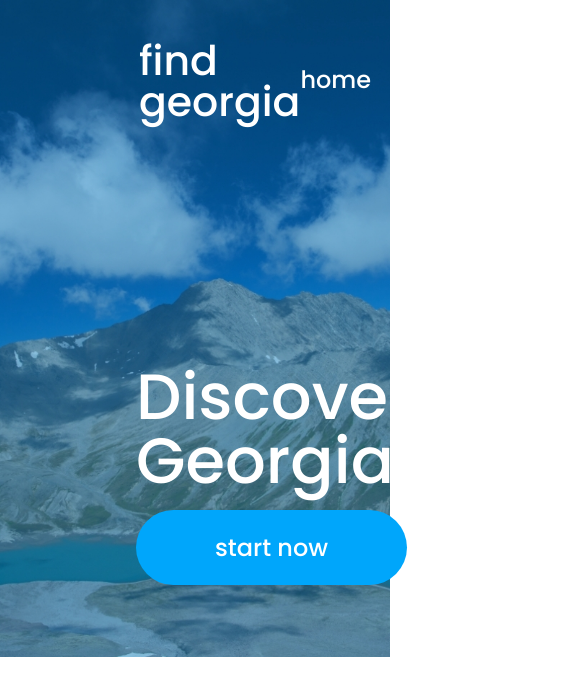
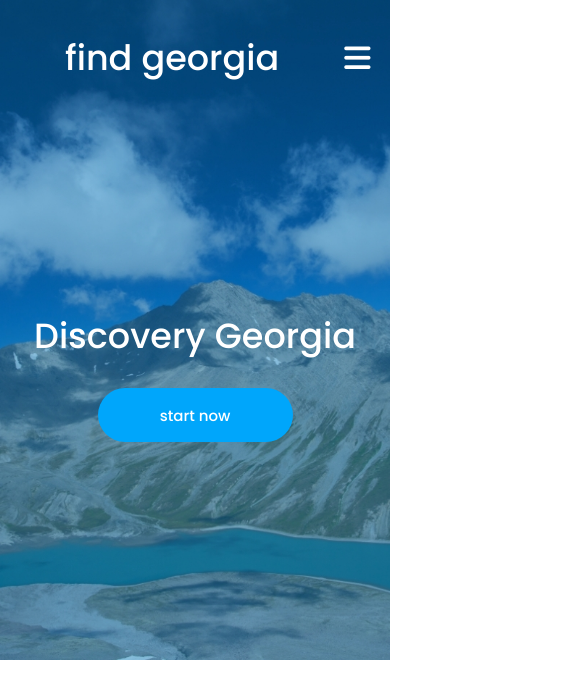
Before and after one commit to luka477/Final-project, a plain HTML site: page index.html in a window 390 px wide. Shown: the top 698 px of the page, 585 px wide, since content can reach past the window. Drawn offline with Linux system fonts and the light colour scheme.

Commit message:
done header reponsive

```diff
--- /dev/null
+++ b/css/responsive.css
@@ -0,0 +1,60 @@
+@media (max-width: 999px) {
+	.div-3 {
+		display: none;
+	}
+	nav {
+		display: none;
+	}
+	.text {
+		margin-left: 30px;
+		margin-left: auto;
+		margin-right: auto;
+	}
+	.container {
+		width: auto;
+		margin-left: 0;
+	}
+	.fa-shopping-cart {
+		display: none;
+	}
+	.div-4 {
+		justify-content: center;
+		margin-left: 0;
+	}
+	.div-5 {
+		margin-right: auto;
+		margin-left: auto;
+		margin-top: 35px;
+	}
+	.text-2 {
+		font-size: 50px;
+	}
+	.fa-bars {
+		display: block;
+	}
+}
+@media (max-width: 700px){
+	.div-5 {
+		width: 195px;
+		height: 54px;
+	}
+	.text-3 {
+		font-size: 15px;
+	}
+	.text-2 {
+		font-size: 41px;
+	}
+}
+@media (max-width: 460px) {
+	.text-2 {
+		font-size: 35px;
+	}
+	.text {
+		font-size: 35px;
+	}
+}
+@media (max-width: 370px) {
+	.text-2 {
+		font-size: 25px;
+	}
+}
--- a/css/style.css
+++ b/css/style.css
@@ -1,7 +1,7 @@
 .header-bg {
 	background-image: url(../img/mountines.jpg);
 	width: 100%;
-	height: 657px;
+	height: 660px;
 	background-repeat: no-repeat;
 	background-position: center;
 	background-size: cover;
@@ -43,6 +43,9 @@
 	width: 100%;
 	transition: width .4s;
 }
+.text-1:hover {
+	color: #D8D8D8;
+}
 .div-2 {
 	width: 148px;
 	height: 35px;
@@ -69,6 +72,7 @@
 .div-4 {
 	margin-left: 136px;
 	margin-top: 243px;
+	display: flex;
 }
 .text-2 {
 	font-size: 64px;
@@ -85,9 +89,21 @@
 	align-items: center;
 	margin-left: 136px;
 	margin-top: 17px;
+	transition-property: all;
+	transition-duration: 0.2s;
+	transition-timing-function: linear;
 }
 .text-3 {
 	font-size: 24px;
 	color: white;
 	font-family: 'Poppins', sans-serif;
 }
+.div-5:hover {
+	background-color: red;
+}
+.fa-bars {
+	display: none;
+	font-size: 30px;
+	color: white;
+	margin-right: 5%;
+}
--- a/index.html
+++ b/index.html
@@ -9,6 +9,7 @@
 	<link href="https://fonts.googleapis.com/css2?family=Poppins:wght@500;600;800&display=swap" rel="stylesheet">
 	<link rel="stylesheet" type="text/css" href="css/reset.css">
 	<link rel="stylesheet" type="text/css" href="css/style.css">
+	<link rel="stylesheet" type="text/css" href="css/responsive.css">
 </head>
 <body>
 	<header class="header-bg">
@@ -30,6 +31,7 @@
 				<i class="fas fa-search"></i>
 			</div>
 			<i class="fas fa-shopping-cart"></i>
+			<i class="fas fa-bars"></i>
 		</div>
 		<div class="div-4">
 			<h1 class="text-2">Discovery Georgia</h1>
```
